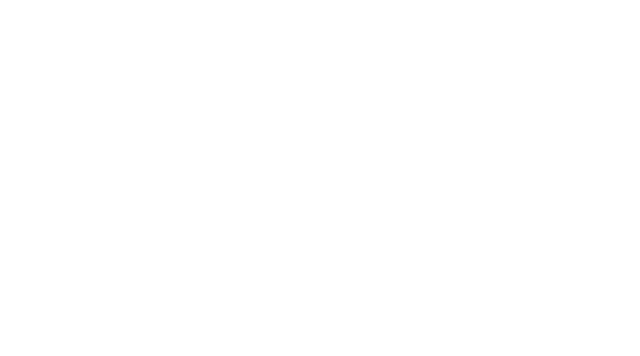
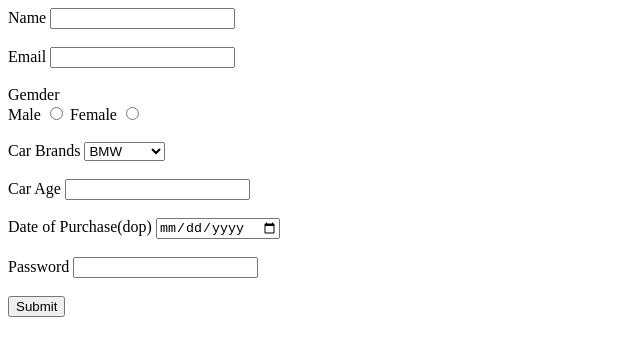
Before and after one commit to acciojob/car-insurance-form-arshad012, a website: page main.html in a window 1280 px wide. Shown: the whole page, without its empty margins (0-640 px from the left). Drawn offline with Linux system fonts and the light colour scheme.

Commit message:
created a submission

```diff
--- a/main.html
+++ b/main.html
@@ -8,6 +8,44 @@
 
 <body>
 	<!-- the entire body must be written by student -->
+	<form method='post'>
+		<label for='name'>Name</label>
+		<input type='text' id='name' required />
+		<br/>
+		<br/>
+		<label for='email'>Email</label>
+		<input type='email' id='email' required />
+		<br/>
+		<br/>
+		<label>Gemder</label> <br/>
+		<label>Male</label>
+		<input type='radio' name='gender' required />
+		<label>Female</label>
+		<input type='radio' name='gender' required />
+		<br/>
+		<br/>
+		<label for='cars'>Car Brands</label>
+		<select id='cars'>
+			<option>BMW</option>
+			<option>Audi</option>
+			<option>Mercedez</option>
+		</select>
+		<br/>
+		<br/>
+		<label for='carage'>Car Age</label>
+		<input type='number' id='carage' required />
+		<br/>
+		<br/>
+		<label for='dop'>Date of Purchase(dop)</label>
+		<input type='date' id='dop' required />
+		<br/>
+		<br/>
+		<label for='password'>Password</label>
+		<input type='password' id='password' required />
+		<br/>
+		<br/>
+		<button type='submit'>Submit</button>
+	</form>
     <script type="text/javascript" src="./script.js">
 </script>
 
```
